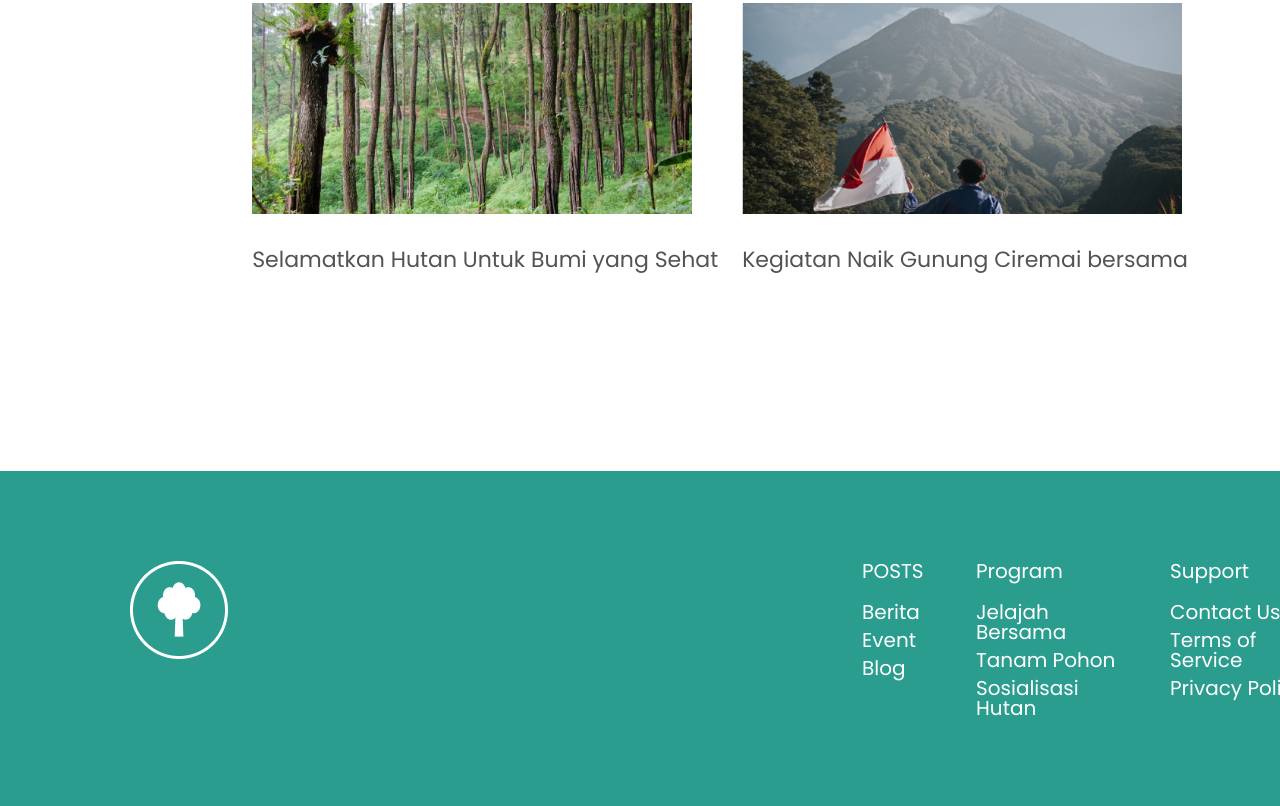
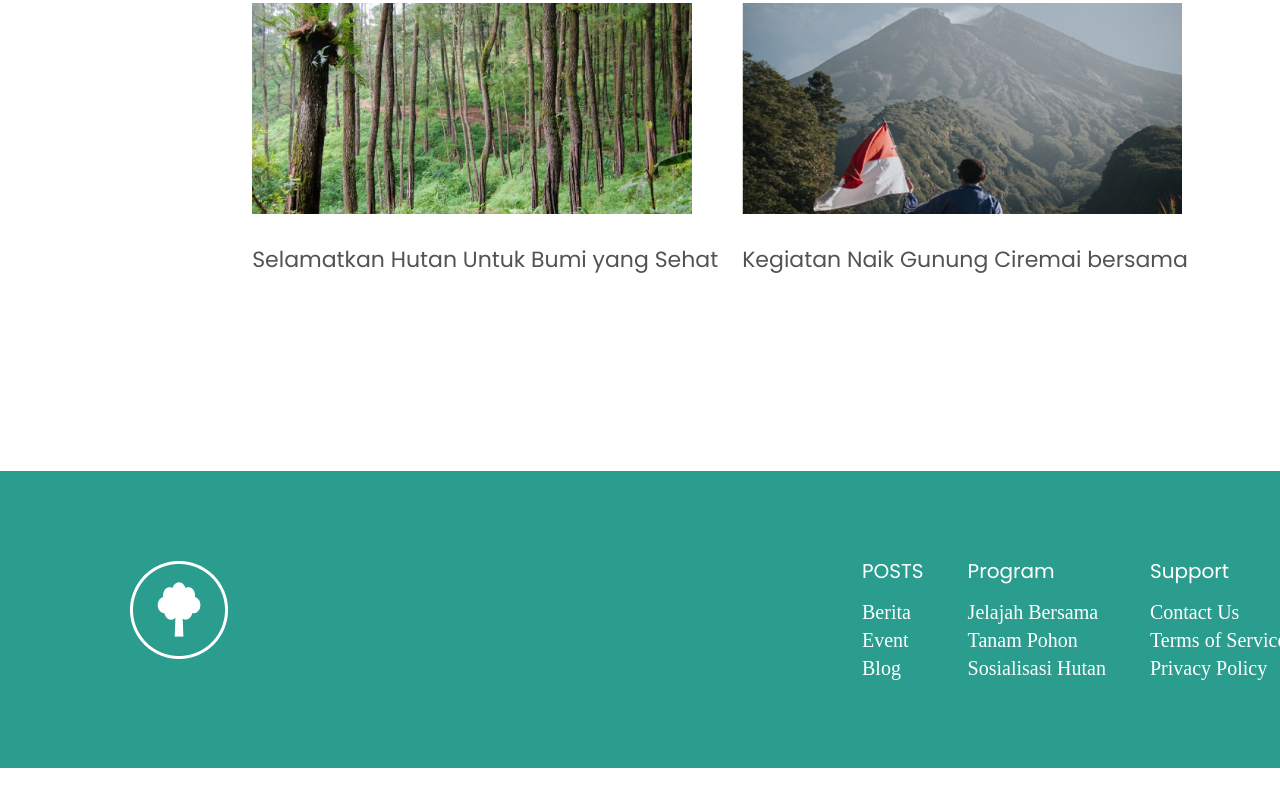
Before and after one commit to MKuto77/Homework5, a plain HTML site: page index.html in a window 1280 px wide. Shown: the part 1861-2667 px from the top of the page. After the commit the page ends 2629 px from the top, so only its background shows below. Drawn offline with Linux system fonts and the light colour scheme; files whose address does not match are found by name.

Commit message:
Final Result
Finished homework N5 (Ready to upload)

```diff
--- a/CSS/style.css
+++ b/CSS/style.css
@@ -79,8 +79,8 @@ section{
 .sect1{
     display: inline-block;
     margin-left: 100px;
-    width: 457px;
-    vertical-align: top
+    vertical-align: top;
+    width: 420px;
 }
 .section_header1{
     font-size: 32px;
@@ -88,6 +88,7 @@ section{
     color: #272727;
     margin-bottom: 27px;
     font-family: 'Poppins', sans-serif;
+    line-height: 48px;
 }
 .paragraph3{
     font-size: 18px;
@@ -97,9 +98,11 @@ section{
     text-align: left;
     font-family: 'Poppins', sans-serif;
     font-style: italic;
+    line-height: 27px;
 }
 .nature{
-    vertical-align: middle;
+    vertical-align: top;
+
 }
 .section_button{
     padding: 11px 16px;
@@ -159,9 +162,7 @@ footer{
     display: inline-block;
     vertical-align: top;
 }
-.Posts_1,
-.Support_1,
-.Program_1
+.li_header
 {
     font-weight: 500;
     color: #FFFFFF;
@@ -175,19 +176,19 @@ footer{
     vertical-align: top;
 }
 .Programs{
-    margin-inline: 50px;
+    margin-inline: 40px;
 }
 
-.Posts{
-    width: 60px;
-}
-.Programs{
-    width: 140px;
-}
-.Support{
-    width: 140px;
-}
 .mid{
     margin-top: 8px;
     margin-bottom: 8px;
 }
+.li_header,
+.test,
+.mid{
+    display: block;
+}
+a{
+    color:#FFFFFF
+}
+/* Footer ends here */
--- a/index.html
+++ b/index.html
@@ -86,26 +86,26 @@
         <img class="logo2" src="Images/logo2.png" alt="logo2">
         <div class="Posts">
             <ul class="ul_1">
-                <li class="Posts_1">POSTS</li>
-                <li><a class="Posts_1" href="">Berita</a></li>
+                <li class="li_header">POSTS</li>
+                <li class="test"><a class="Posts_1" href="">Berita</a></li>
                 <li class="mid"><a class="Posts_1" href="">Event</a></li>
-                <li><a class="Posts_1" href="">Blog</a></li>
+                <li class="test"><a class="Posts_1" href="">Blog</a></li>
             </ul>
         </div>
         <div class="Programs">
             <ul class="ul_1">
-                <li class="Program_1">Program</li>
-                <li><a class="Program_1" href="">Jelajah Bersama</a></li>
+                <li class="li_header">Program</li>
+                <li class="test"><a class="Program_1" href="">Jelajah Bersama</a></li>
                 <li class="mid"><a class="Program_1" href="">Tanam Pohon</a></li>
-                <li><a class="Program_1" href="">Sosialisasi Hutan</a></li>
+                <li class="test"><a class="Program_1" href="">Sosialisasi Hutan</a></li>
             </ul>
         </div>
         <div class="Support">
             <ul class="ul_1">
-                <li class="Support_1">Support</li>
-                <li><a class="Support_1" href="">Contact Us</a></li>
+                <li class="li_header">Support</li>
+                <li class="test"><a class="Support_1" href="">Contact Us</a></li>
                 <li class="mid"><a class="Support_1" href="">Terms of Service</a></li>
-                <li><a class="Support_1" href="">Privacy Policy</a></li>
+                <li class="test"><a class="Support_1" href="">Privacy Policy</a></li>
             </ul>
         </div>
     </footer>
```
Also changed, not shown: Fonts/NerkoOne-Regular.ttf (renamed from Images/Fonts/NerkoOne-Regular.ttf), Fonts/NerkoOne-Regular.woff (renamed from Images/Fonts/NerkoOne-Regular.woff), Fonts/NerkoOne-Regular.woff2 (renamed from Images/Fonts/NerkoOne-Regular.woff2), Fonts/Poppins-Regular.ttf (renamed from Images/Fonts/Poppins-Regular.ttf), Fonts/Poppins-Regular.woff (renamed from Images/Fonts/Poppins-Regular.woff), Fonts/Poppins-Regular.woff2 (renamed from Images/Fonts/Poppins-Regular.woff2), Fonts/stylesheet.css (renamed from Images/Fonts/stylesheet.css), 8 other files.
